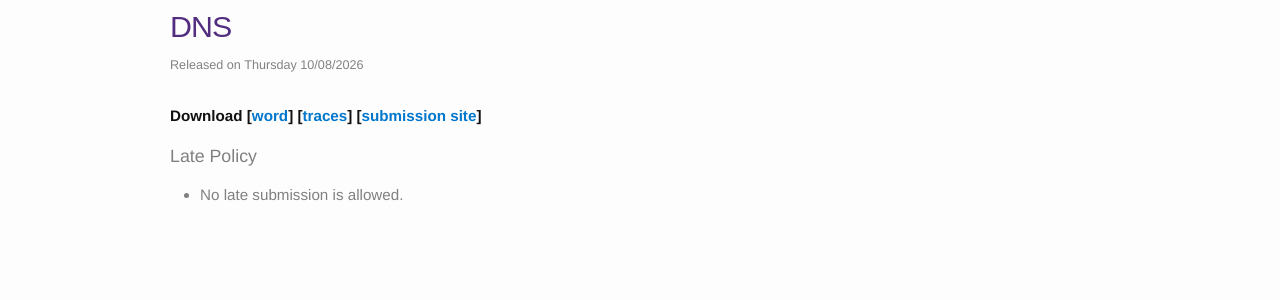
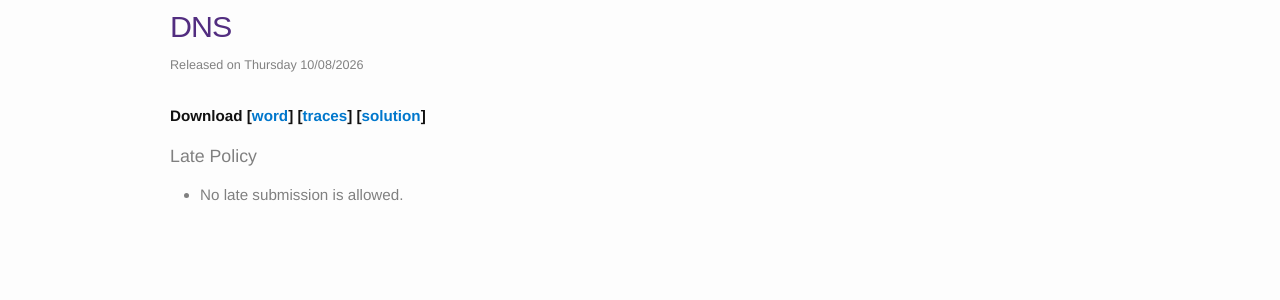
Before and after one commit to huangqy89/cn-2026, a Jekyll site: the page built from _laboratories/05_Wireshark+DNS.md, in a window 1280 px wide. Shown: the part 165-465 px from the top of the page. Built offline with Jekyll 4.4.1, drawn with Linux system fonts in a browser that asks for light colours; nearby versions of some CDN libraries; some web fonts are replaced.

Commit message:
Add Lab1&2 solution

```diff
--- a/_laboratories/05_Wireshark+DNS.md
+++ b/_laboratories/05_Wireshark+DNS.md
@@ -10,8 +10,6 @@ links:
       name: word
     - url: /static_files/laboratory/dns/dns-wireshark-trace.zip
       name: traces
-    - url: https://web.ugreen.cloud/web/#/file/78b705a035904893bbea020742eb0539
-      name: submission site
-#    - url: /static_files/laboratory/dns/Solution.pdf
-#      name: solution
+    - url: /static_files/laboratory/dns/Solution.pdf
+      name: solution
 ---
```
Also changed, not shown: _laboratories/04_Wireshark+HTTP.md (+2 -4 lines), 3 other files.
